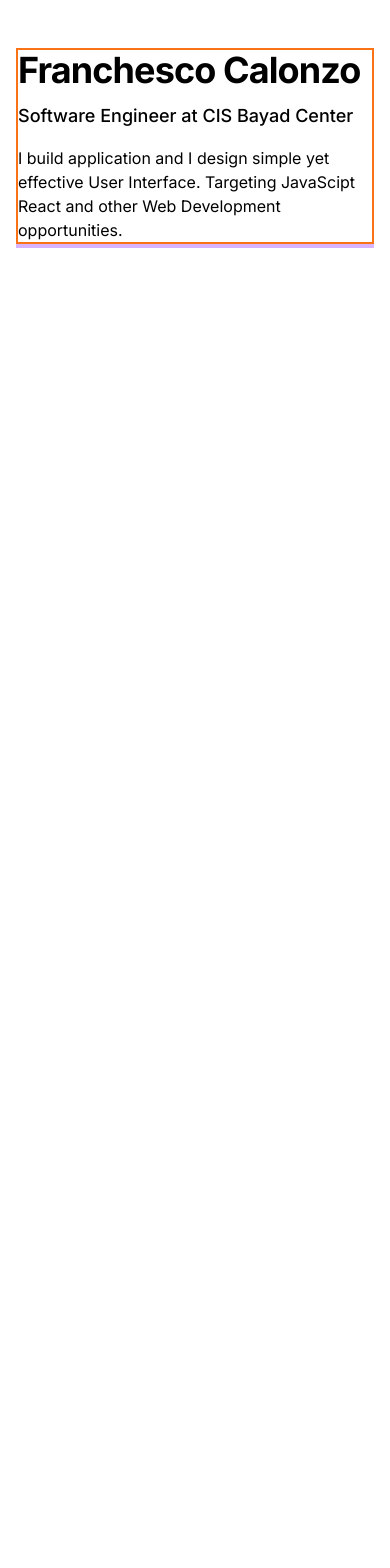
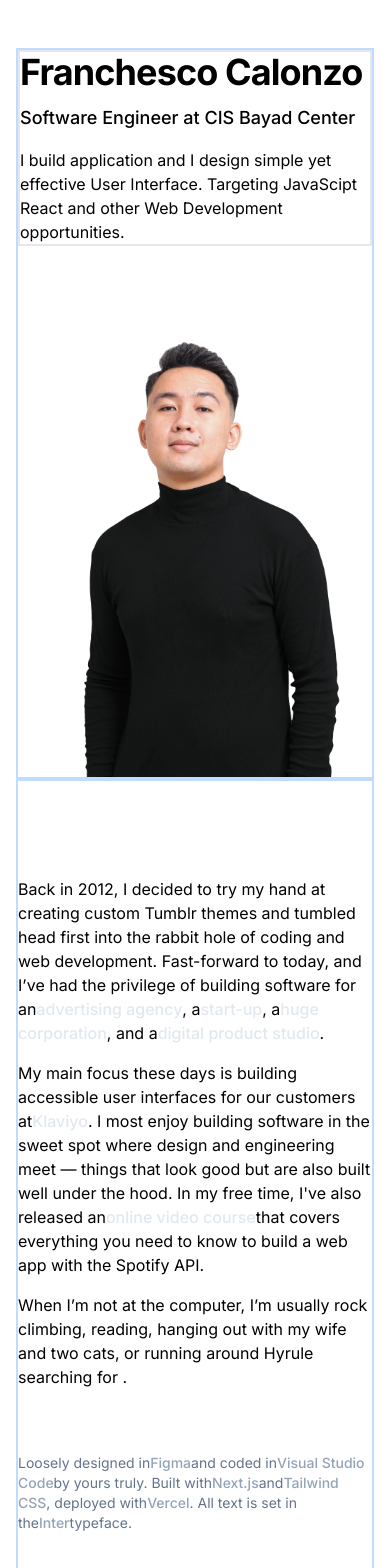
Before and after one commit to franchescocalonzo/portfolio, a Next.js app: page / in a window 390 px wide. Shown: the top 1568 px of the page. Before the commit the page ends 940 px from the top, so only its background shows below. Built offline with nearby package versions, Linux system fonts and the light colour scheme.

Commit message:
added responsive avatar

```diff
--- a/src/app/(home)/page.tsx
+++ b/src/app/(home)/page.tsx
@@ -1,9 +1,11 @@
+import Image from "next/image";
+
 export default function Home() {
   return (
     <div className="mx-auto min-h-screen max-w-screen-xl px-4 py-12 font-sans md:px-12 md:py-20 lg:px-24 lg:py-0">
       <div className="  h-screen lg:flex lg:justify-between lg:gap-4">
-        <header className="lg:sticky lg:top-0 lg:flex border-orange-500 lg:max-h-screen lg:w-1/2 lg:flex-col lg:justify-between lg:py-24 border-2 ">
-          <div>
+        <header className="lg:sticky lg:top-0 lg:flex border-blue-200 lg:max-h-screen lg:w-1/2 lg:flex-col lg:justify-between lg:pt-24 border-2 ">
+          <div className="border-2">
             <h1 className="text-4xl font-bold tracking-tight sm:text-5xl">
               <a href="/">Franchesco Calonzo</a>
             </h1>
@@ -16,8 +18,163 @@
               opportunities.
             </p>
           </div>
+          <div className="max-w-lg mx-auto">
+            <img src="/avatars/me.webp" alt="Franchesco Calonzo" />
+          </div>
         </header>
-        <main className="border-2 border-purple-300"></main>
+        <main className="pt-24 lg:w-1/2 lg:py-24  border-blue-200 border-2">
+          <section
+            id="about"
+            className="mb-16 scroll-mt-16 md:mb-24 lg:mb-36 lg:scroll-mt-24"
+            aria-label="About me"
+          >
+            <div>
+              <p className="mb-4">
+                Back in 2012, I decided to try my hand at creating custom Tumblr
+                themes and tumbled head first into the rabbit hole of coding and
+                web development. Fast-forward to today, and I’ve had the
+                privilege of building software for an
+                <a
+                  className="font-medium text-slate-200 hover:text-teal-300 focus-visible:text-teal-300"
+                  href="https://us.mullenlowe.com/"
+                  target="_blank"
+                  rel="noreferrer noopener"
+                  aria-label="advertising agency (opens in a new tab)"
+                >
+                  advertising agency
+                </a>
+                , a
+                <a
+                  className="font-medium text-slate-200 hover:text-teal-300 focus-visible:text-teal-300"
+                  href="https://starry.com/"
+                  target="_blank"
+                  rel="noreferrer noopener"
+                  aria-label="start-up (opens in a new tab)"
+                >
+                  start-up
+                </a>
+                , a
+                <a
+                  className="font-medium text-slate-200 hover:text-teal-300 focus-visible:text-teal-300"
+                  href="https://www.apple.com/apple-music/"
+                  target="_blank"
+                  rel="noreferrer noopener"
+                  aria-label="huge corporation (opens in a new tab)"
+                >
+                  huge corporation
+                </a>
+                , and a
+                <a
+                  className="font-medium text-slate-200 hover:text-teal-300 focus-visible:text-teal-300"
+                  href="https://upstatement.com/"
+                  target="_blank"
+                  rel="noreferrer noopener"
+                  aria-label="digital product studio (opens in a new tab)"
+                >
+                  digital product studio
+                </a>
+                .
+              </p>
+              <p className="mb-4">
+                My main focus these days is building accessible user interfaces
+                for our customers at
+                <a
+                  className="font-medium text-slate-200 hover:text-teal-300 focus-visible:text-teal-300"
+                  href="https://www.klaviyo.com/"
+                  target="_blank"
+                  rel="noreferrer noopener"
+                  aria-label="Klaviyo (opens in a new tab)"
+                >
+                  Klaviyo
+                </a>
+                . I most enjoy building software in the sweet spot where design
+                and engineering meet — things that look good but are also built
+                well under the hood. In my free time, I've also released an
+                <a
+                  className="font-medium text-slate-200 hover:text-teal-300 focus-visible:text-teal-300"
+                  href="https://www.newline.co/courses/build-a-spotify-connected-app"
+                  target="_blank"
+                  rel="noreferrer noopener"
+                  aria-label="online video course (opens in a new tab)"
+                >
+                  online video course
+                </a>
+                that covers everything you need to know to build a web app with
+                the Spotify API.
+              </p>
+              <p>
+                When I’m not at the computer, I’m usually rock climbing,
+                reading, hanging out with my wife and two cats, or running
+                around Hyrule searching for .
+              </p>
+            </div>
+          </section>
+          <footer className="max-w-md pb-16 text-sm text-slate-500 sm:pb-0">
+            <p>
+              Loosely designed in
+              <a
+                href="https://www.figma.com/"
+                className="font-medium text-slate-400 hover:text-teal-300 focus-visible:text-teal-300"
+                target="_blank"
+                rel="noreferrer noopener"
+                aria-label="Figma (opens in a new tab)"
+              >
+                Figma
+              </a>
+              and coded in
+              <a
+                href="https://code.visualstudio.com/"
+                className="font-medium text-slate-400 hover:text-teal-300 focus-visible:text-teal-300"
+                target="_blank"
+                rel="noreferrer noopener"
+                aria-label="Visual Studio Code (opens in a new tab)"
+              >
+                Visual Studio Code
+              </a>
+              by yours truly. Built with
+              <a
+                href="https://nextjs.org/"
+                className="font-medium text-slate-400 hover:text-teal-300 focus-visible:text-teal-300"
+                target="_blank"
+                rel="noreferrer noopener"
+                aria-label="Next.js (opens in a new tab)"
+              >
+                Next.js
+              </a>
+              and
+              <a
+                href="https://tailwindcss.com/"
+                className="font-medium text-slate-400 hover:text-teal-300 focus-visible:text-teal-300"
+                target="_blank"
+                rel="noreferrer noopener"
+                aria-label="Tailwind CSS (opens in a new tab)"
+              >
+                Tailwind CSS
+              </a>
+              , deployed with
+              <a
+                href="https://vercel.com/"
+                className="font-medium text-slate-400 hover:text-teal-300 focus-visible:text-teal-300"
+                target="_blank"
+                rel="noreferrer noopener"
+                aria-label="Vercel (opens in a new tab)"
+              >
+                Vercel
+              </a>
+              . All text is set in the
+              <a
+                href="https://rsms.me/inter/"
+                className="font-medium text-slate-400 hover:text-teal-300 focus-visible:text-teal-300"
+                target="_blank"
+                rel="noreferrer noopener"
+                aria-label="Inter (opens in a new tab)"
+              >
+                Inter
+              </a>
+              typeface.
+            </p>
+          </footer>
+        </main>
       </div>
     </div>
   );
```
Also changed, not shown: public/avatars/me.webp (added).
